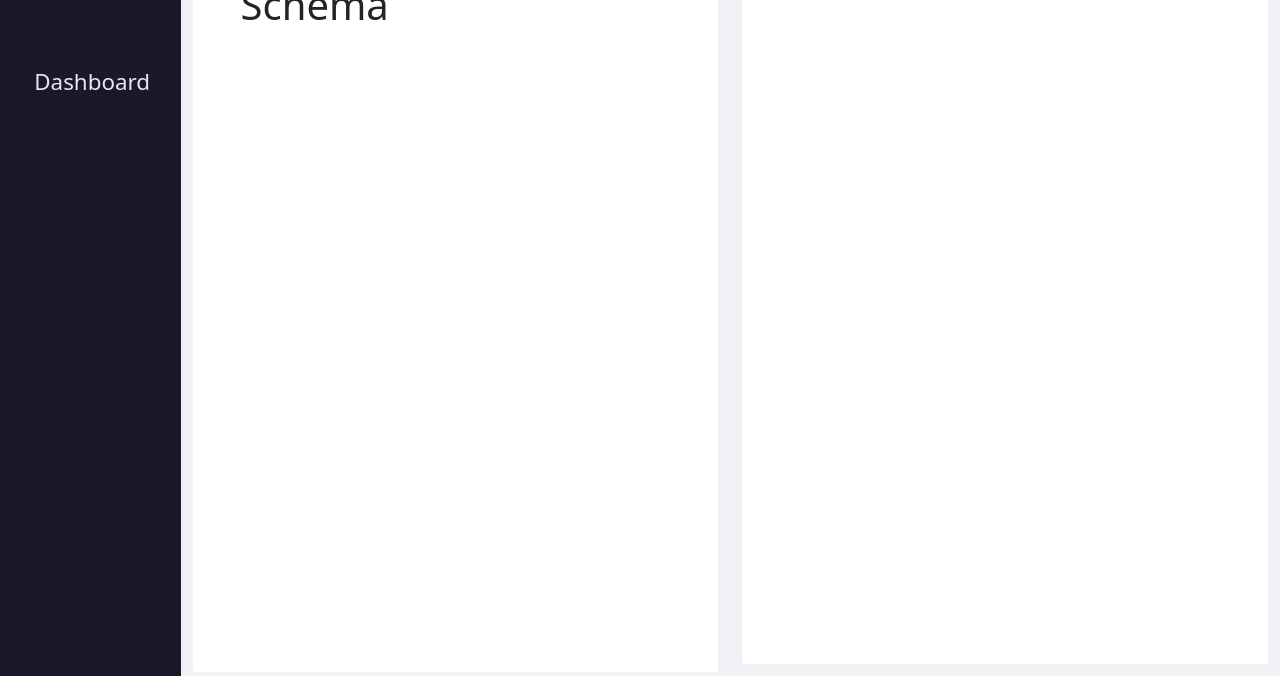
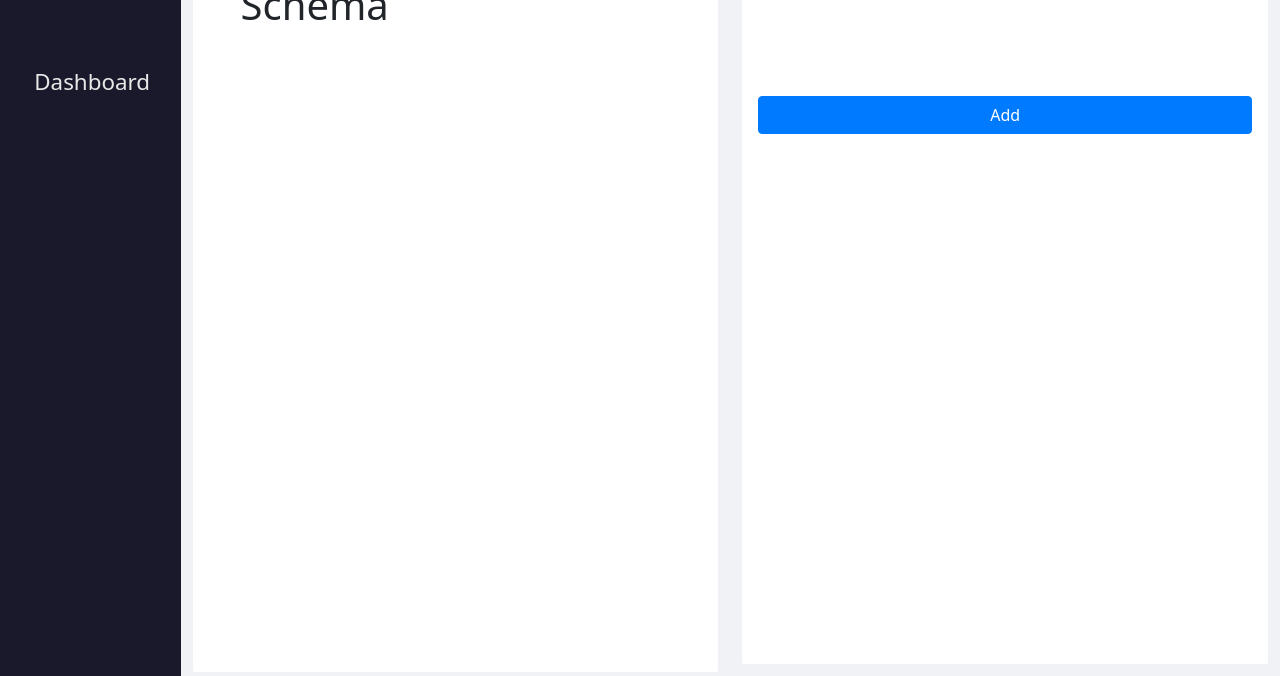
Before and after one commit to andyzhouty/Djask, a Python web app: template src/djask/templates/admin/model.html in a window 1280 px wide. Shown: the part 124-800 px from the top of the page. Run offline with Jinja, Linux system fonts and the light colour scheme; the template is opened without the code that fills it, so the values that code supplies are empty; some libraries are stand-ins or nearby versions.

Commit message:
feat: Add the  button to the model page

```diff
--- a/src/djask/static/css/style.css
+++ b/src/djask/static/css/style.css
@@ -59,6 +59,10 @@ aside {
 
 .aside-link-text {
     margin: 0 0 0 8px;
+}
+
+.blank {
+    height: 10vh;
 }
 
 @media screen and (max-width: 1366px) {
--- a/src/djask/templates/admin/model.html
+++ b/src/djask/templates/admin/model.html
@@ -1,5 +1,5 @@
 {% extends "base.html" %}
-{% from "macros.html" import render_top_panel, render_schema %}
+{% from "macros.html" import render_top_panel, render_schema with context %}
 {% block title %}Djask - Model {{ model_name }}{% endblock %}
 {% block content %}
     {% include "aside.html" %}
@@ -34,6 +34,11 @@
                             {% endfor %}
                         </tbody>
                     </table>
+                    <div class="blank"></div>
+                    <button class="btn btn-block btn-primary"
+                            onclick="window.location.href='{{ url_for('admin.add_model', model_name=model_name) }}'">
+                        Add
+                    </button>
                 </div>
             </div>
         </div>
```
